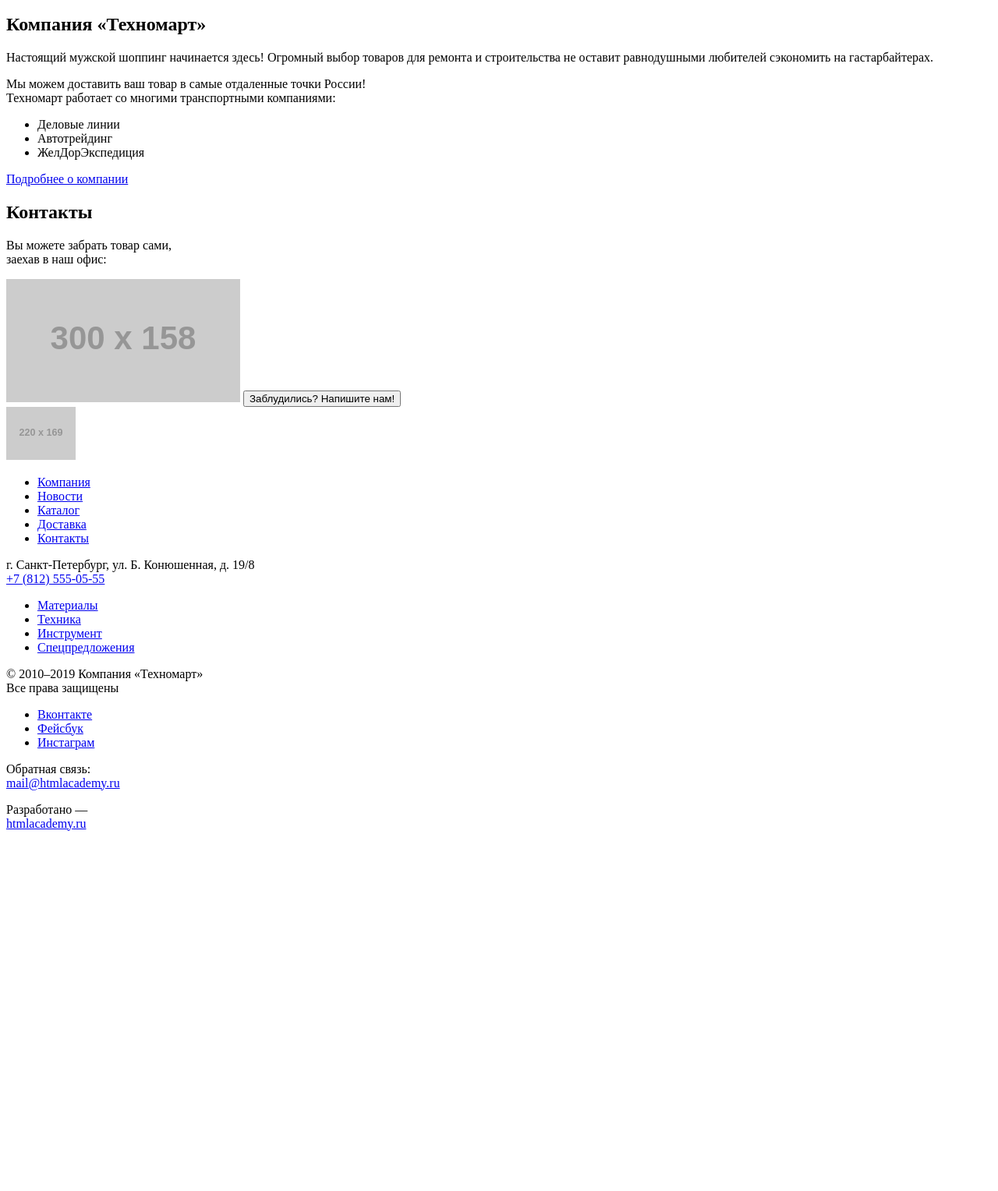
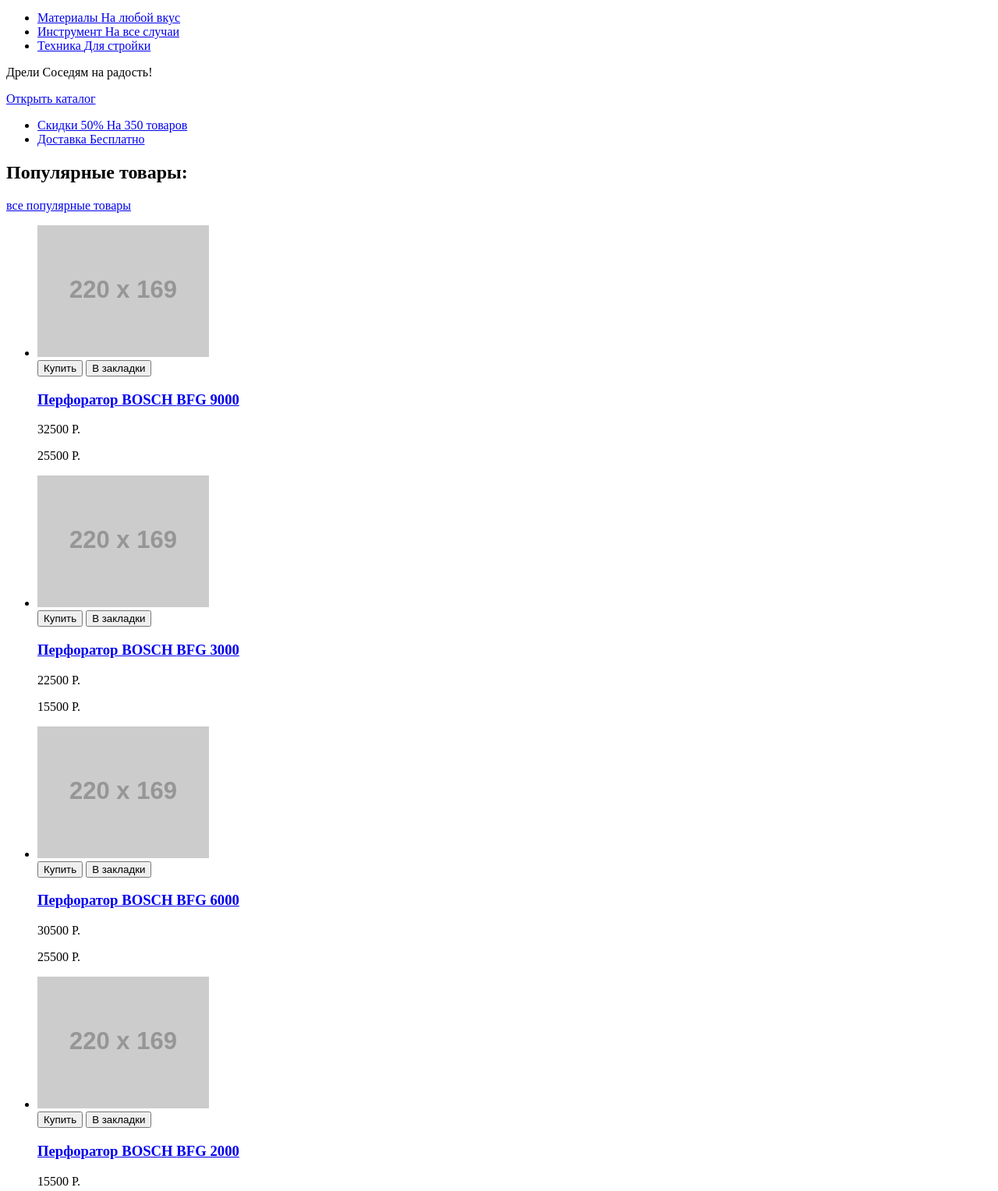
Before and after one commit to baidach/1240115-technomart-27, a plain HTML site: page index.html in a window 1280 px wide. Shown: the part 513-2041 px from the top of the page at 78% size. Before the commit the page ends 1595 px from the top, so only its background shows below. Drawn offline with Linux system fonts and the light colour scheme; placeholder pictures from the web are drawn by us.

Commit message:
Предварительно

```diff
--- a/index.html
+++ b/index.html
@@ -41,7 +41,137 @@
       </nav>
     </header>
     <main>
+      <div>
+        <ul>
+          <li>
+            <a href="#">
+                Материалы
+                <span>На любой вкус</span>
+            </a>
+          </li>
+          <li>
+            <a href="#">
+                Инструмент
+                <span>На все случаи</span>
+            </a>
+          </li>
+          <li>
+            <a href="#">
+                Техника
+                <span>Для стройки</span>
+            </a>
+          </li>
+        </ul>
+        <div>
+          <p>Дрели <span>Соседям на радость!</span></p>
+          <a href="#">Открыть каталог</a>
+        </div>
+        <ul>
+          <li>
+            <a href="#">
+                Скидки 50%
+                <span>На 350 товаров</span>
+            </a>
+          </li>
+          <li>
+            <a href="#">
+                Доставка
+                <span>Бесплатно</span>
+            </a>
+          </li>
+        </ul>
+      </div>
 
+      <section>
+        <div>
+          <h2>Популярные товары:</h2>
+          <a href="#">все популярные товары</a>
+        </div>
+        <ul>
+          <li>
+            <div>
+              <a href="#">
+                  <img src="https://via.placeholder.com/220x169" weight="220" height="169" alt="Перфоратор BOSCH BFG 9000">
+              </a>
+              <div>
+                  <button>Купить</button>
+                  <button>В закладки</button>
+              </div>
+            </div>
+            <h3>
+              <a href="#">
+                  Перфоратор BOSCH
+                  <span>BFG 9000</span>
+              </a>
+            </h3>
+            <p>32500 Р.</p>
+            <p>25500 Р.</p>
+          </li>
+          <li>
+            <div>
+              <a href="#">
+                  <img src="https://via.placeholder.com/220x169" weight="220" height="169" alt="Перфоратор BOSCH BFG 3000">
+              </a>
+              <div>
+                  <button>Купить</button>
+                  <button>В закладки</button>
+              </div>
+            </div>
+            <h3>
+              <a href="#">
+                  Перфоратор BOSCH
+                  <span>BFG 3000</span>
+              </a>
+            </h3>
+            <p>22500 Р.</p>
+            <p>15500 Р.</p>
+          </li>
+          <li>
+            <div>
+              <a href="#">
+                  <img src="https://via.placeholder.com/220x169" weight="220" height="169" alt="Перфоратор BOSCH BFG 6000">
+              </a>
+              <div>
+                  <button>Купить</button>
+                  <button>В закладки</button>
+              </div>
+            </div>
+            <h3>
+              <a href="#">
+                  Перфоратор BOSCH
+                  <span>BFG 6000</span>
+              </a>
+            </h3>
+            <p>30500 Р.</p>
+            <p>25500 Р.</p>
+          </li>
+          <li>
+            <div>
+              <a href="#">
+                  <img src="https://via.placeholder.com/220x169" weight="220" height="169" alt="Перфоратор BOSCH BFG 2000">
+              </a>
+              <div>
+                  <button>Купить</button>
+                  <button>В закладки</button>
+              </div>
+            </div>
+            <h3>
+              <a href="#">
+                  Перфоратор BOSCH
+                  <span>BFG 2000</span>
+              </a>
+            </h3>
+            <p>15500 Р.</p>
+          </li>
+        </ul>
+      </section>
+
+      <section>
+        <div>
+          <h2>Популярные производители:</h2>
+          <a href="#">Все производители</a>
+        </div>
+      </section>
 
       <section>
         <h2>Компания «Техномарт»</h2>
```
